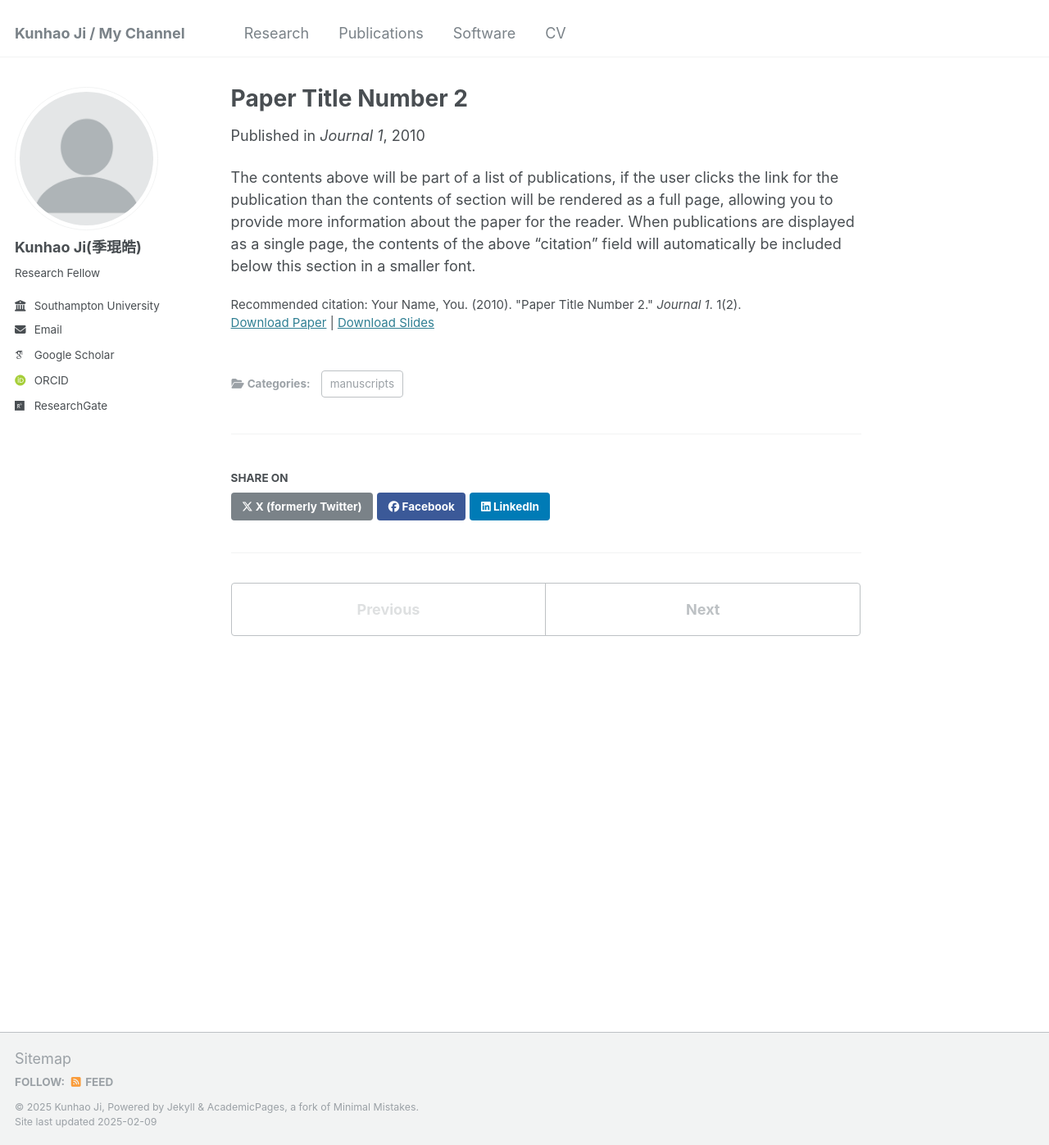
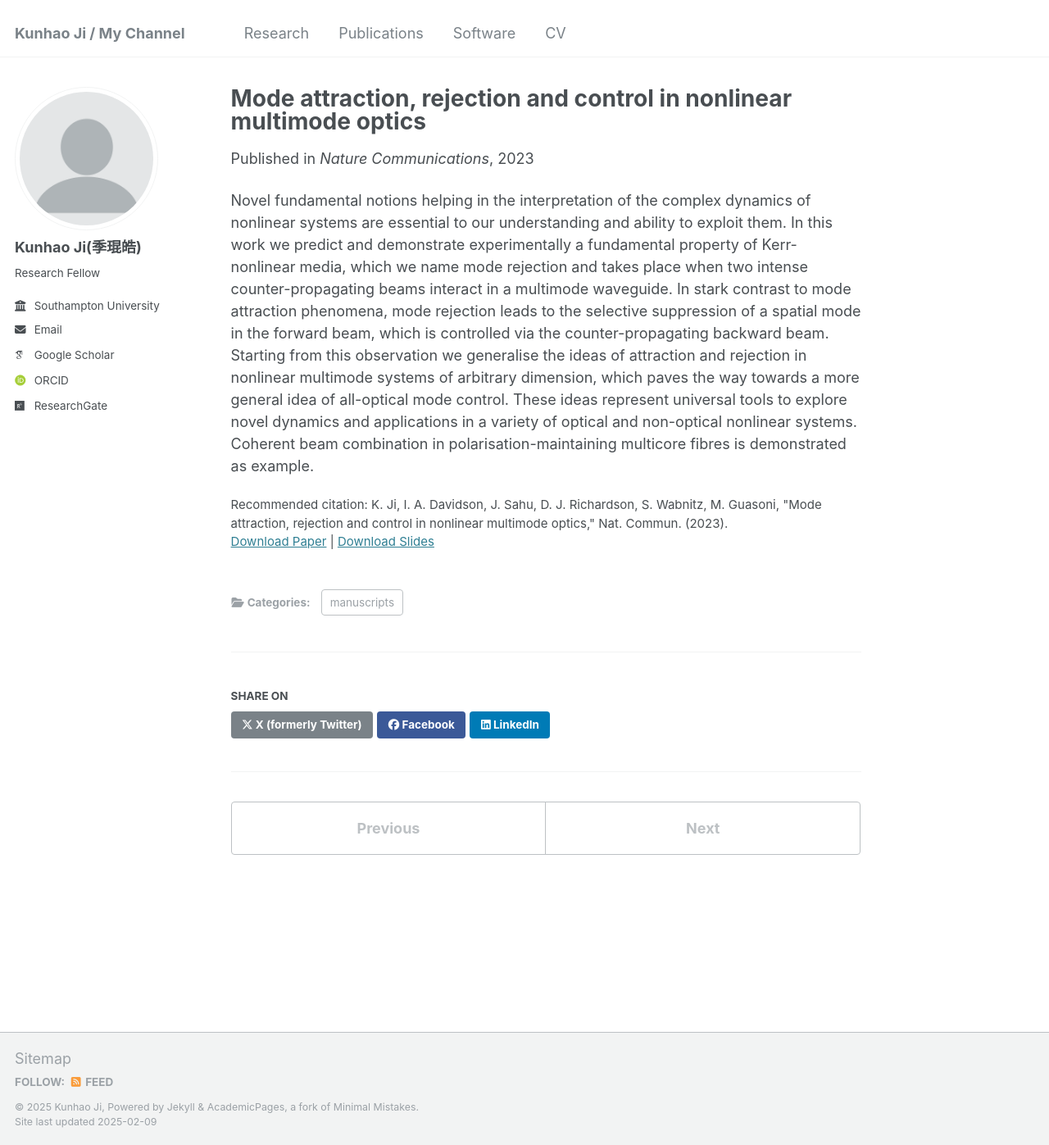
Before and after one commit to kjlight/kjlight.github.io, a Jekyll site: the page built from _publications/2010-10-01-paper-title-number-2.md, in a window 1280 px wide and 1397 px high. Shown: the whole window at 82% size. Built offline with Jekyll 4.4.1, drawn with Linux system fonts in a browser that asks for light colours; some web fonts are replaced.

Commit message:
Update 2010-10-01-paper-title-number-2.md

```diff
--- a/_publications/2010-10-01-paper-title-number-2.md
+++ b/_publications/2010-10-01-paper-title-number-2.md
@@ -1,14 +1,14 @@
 ---
-title: "Paper Title Number 2"
+title: "Mode attraction, rejection and control in nonlinear multimode optics"
 collection: publications
 category: manuscripts
 permalink: /publication/2010-10-01-paper-title-number-2
-excerpt: 'This paper is about the number 2. The number 3 is left for future work.'
-date: 2010-10-01
-venue: 'Journal 1'
+excerpt: 'This paper is about a fundamental property of Kerr-nonlinear media - mode rejction in two intense counter-propagating light beams.'
+date: 2023-11-24
+venue: 'Nature Communications'
 slidesurl: 'http://academicpages.github.io/files/slides2.pdf'
 paperurl: 'http://academicpages.github.io/files/paper2.pdf'
-citation: 'Your Name, You. (2010). &quot;Paper Title Number 2.&quot; <i>Journal 1</i>. 1(2).'
+citation: 'K. Ji, I. A. Davidson, J. Sahu, D. J. Richardson, S. Wabnitz, M. Guasoni, "Mode attraction, rejection and control in nonlinear multimode optics," Nat. Commun. (2023).'
 ---
 
-The contents above will be part of a list of publications, if the user clicks the link for the publication than the contents of section will be rendered as a full page, allowing you to provide more information about the paper for the reader. When publications are displayed as a single page, the contents of the above "citation" field will automatically be included below this section in a smaller font.
+Novel fundamental notions helping in the interpretation of the complex dynamics of nonlinear systems are essential to our understanding and ability to exploit them. In this work we predict and demonstrate experimentally a fundamental property of Kerr-nonlinear media, which we name mode rejection and takes place when two intense counter-propagating beams interact in a multimode waveguide. In stark contrast to mode attraction phenomena, mode rejection leads to the selective suppression of a spatial mode in the forward beam, which is controlled via the counter-propagating backward beam. Starting from this observation we generalise the ideas of attraction and rejection in nonlinear multimode systems of arbitrary dimension, which paves the way towards a more general idea of all-optical mode control. These ideas represent universal tools to explore novel dynamics and applications in a variety of optical and non-optical nonlinear systems. Coherent beam combination in polarisation-maintaining multicore fibres is demonstrated as example.
```
